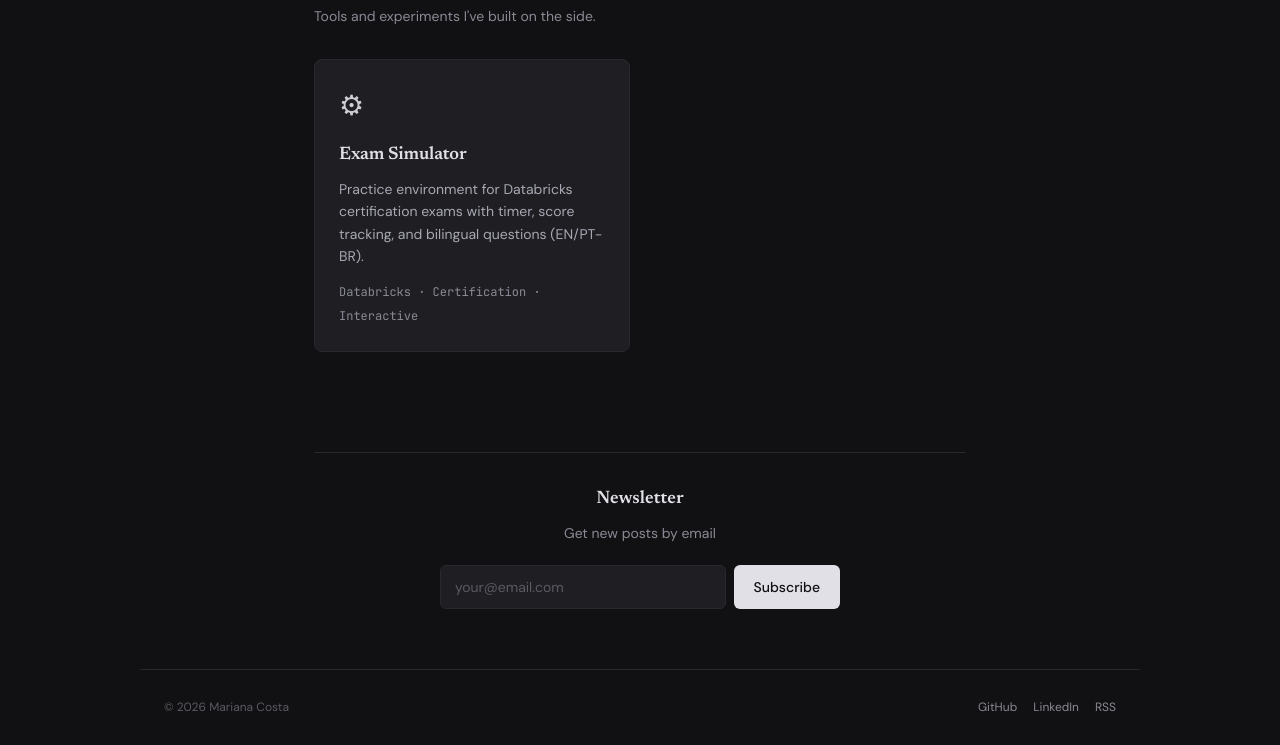
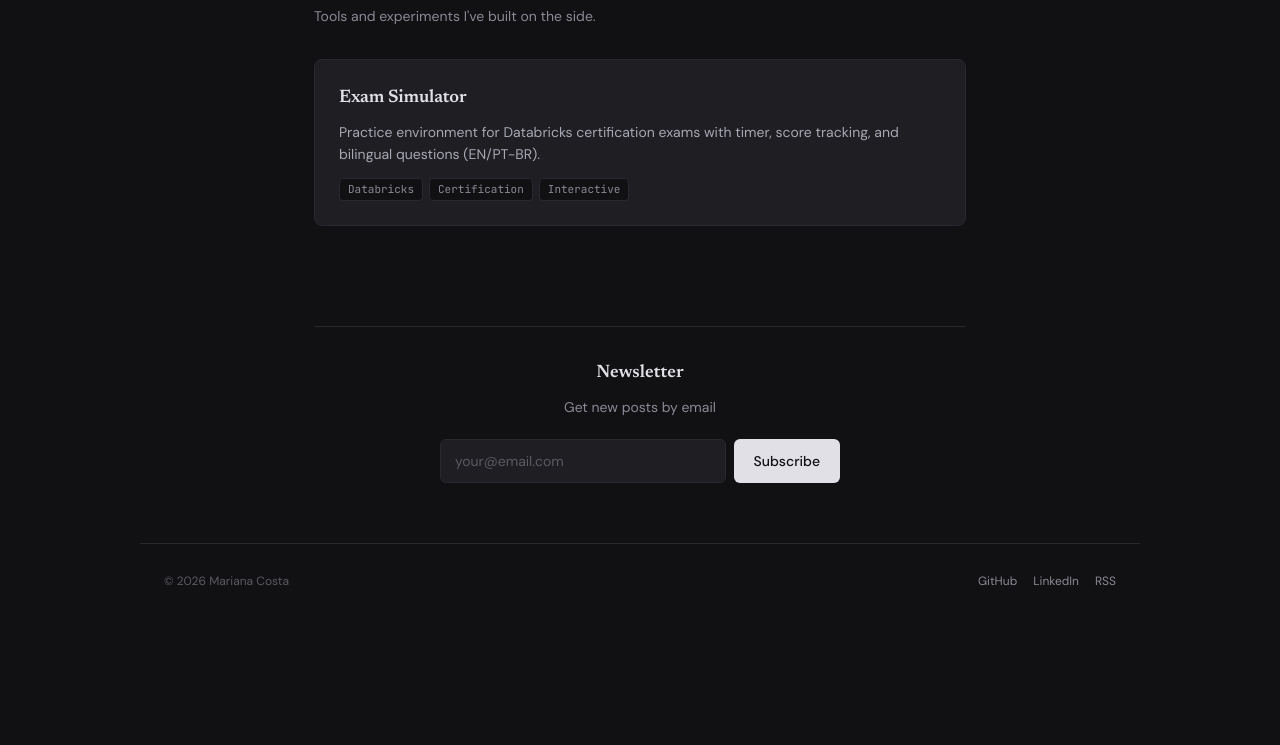
Before and after one commit to mrncstt/mrncstt.github.io, an Astro site: page /projects in a window 1280 px wide. Shown: the part 148-893 px from the top of the page. After the commit the page ends 800 px from the top, so only its background shows below. Built offline with nearby package versions, Linux system fonts and the light colour scheme; Astro itself is replaced by a stand-in of ours.

Commit message:
improve projects card layout and exam simulator intro

```diff
--- a/src/pages/projects.astro
+++ b/src/pages/projects.astro
@@ -14,14 +14,17 @@ import Layout from '../layouts/Layout.astro';
       <span data-lang="es">Herramientas y experimentos que construi en mi tiempo libre.</span>
     </p>
 
-    <div class="projects-grid">
+    <div class="projects-list">
       <a href="/exams-simulator/" class="project-card">
-        <div class="project-icon">&#9881;</div>
         <h2>Exam Simulator</h2>
         <p data-lang="en">Practice environment for Databricks certification exams with timer, score tracking, and bilingual questions (EN/PT-BR).</p>
         <p data-lang="pt">Ambiente de prática para certificações Databricks com cronômetro, acompanhamento de nota e questões bilíngues (EN/PT-BR).</p>
         <p data-lang="es">Entorno de práctica para certificaciones Databricks con cronómetro, seguimiento de nota y preguntas bilingües (EN/PT-BR).</p>
-        <span class="project-tags">Databricks &middot; Certification &middot; Interactive</span>
+        <div class="project-tags">
+          <span class="project-tag">Databricks</span>
+          <span class="project-tag">Certification</span>
+          <span class="project-tag">Interactive</span>
+        </div>
       </a>
     </div>
   </div>
@@ -47,13 +50,14 @@ import Layout from '../layouts/Layout.astro';
     color: var(--text-muted);
     margin-bottom: 32px;
   }
-  .projects-grid {
-    display: grid;
-    grid-template-columns: repeat(auto-fill, minmax(300px, 1fr));
-    gap: 20px;
+  .projects-list {
+    display: flex;
+    flex-direction: column;
+    gap: 16px;
   }
   .project-card {
     display: block;
+    width: 100%;
     background: var(--surface);
     border: 1px solid var(--border);
     border-radius: 8px;
@@ -63,10 +67,6 @@ import Layout from '../layouts/Layout.astro';
   }
   .project-card:hover {
     border-color: var(--text-muted);
-  }
-  .project-icon {
-    font-size: 28px;
-    margin-bottom: 12px;
   }
   .project-card h2 {
     font-family: var(--font-heading);
@@ -84,8 +84,17 @@ import Layout from '../layouts/Layout.astro';
     margin-bottom: 12px;
   }
   .project-tags {
+    display: flex;
+    flex-wrap: wrap;
+    gap: 6px;
+  }
+  .project-tag {
     font-family: var(--font-mono);
-    font-size: 12px;
+    font-size: 11px;
     color: var(--text-muted);
+    background: var(--bg);
+    border: 1px solid var(--border);
+    border-radius: 4px;
+    padding: 2px 8px;
   }
 </style>
```
Also changed, not shown: src/pages/exams-simulator.astro (+31 -3 lines).
